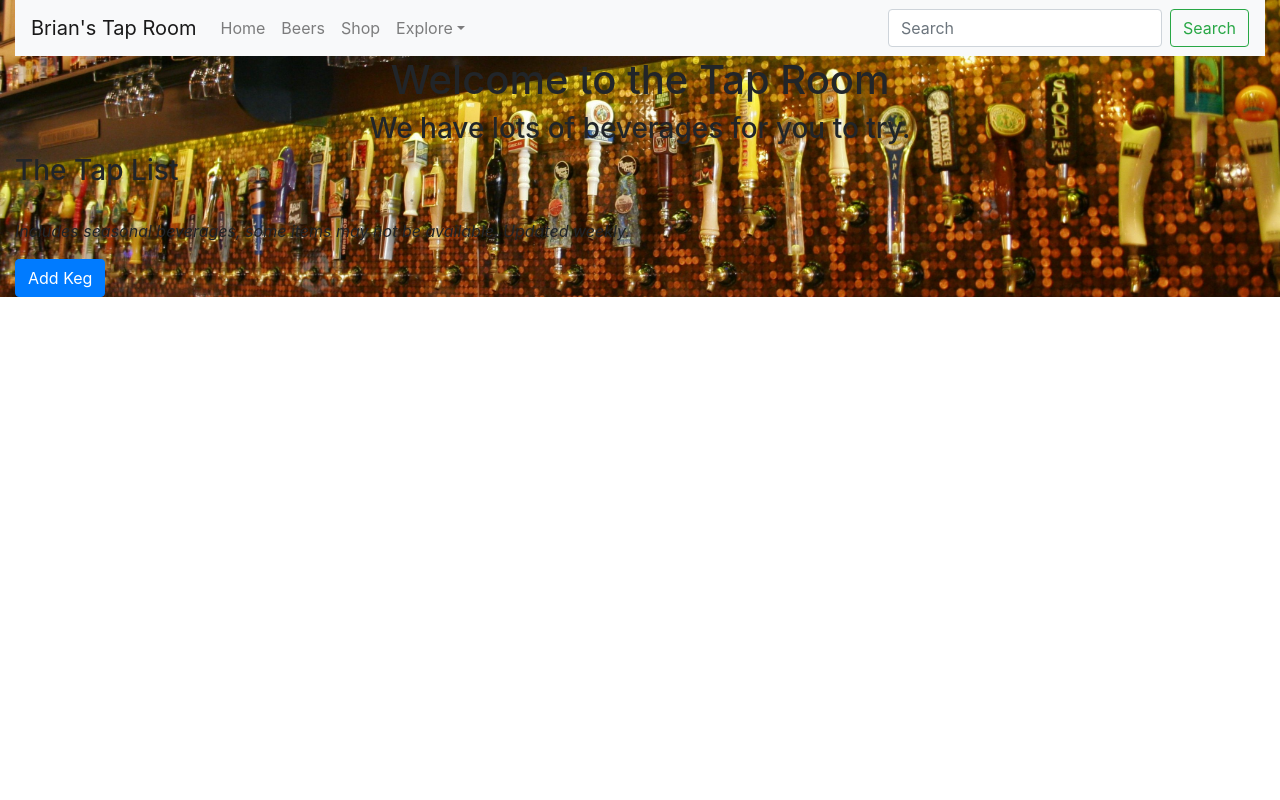
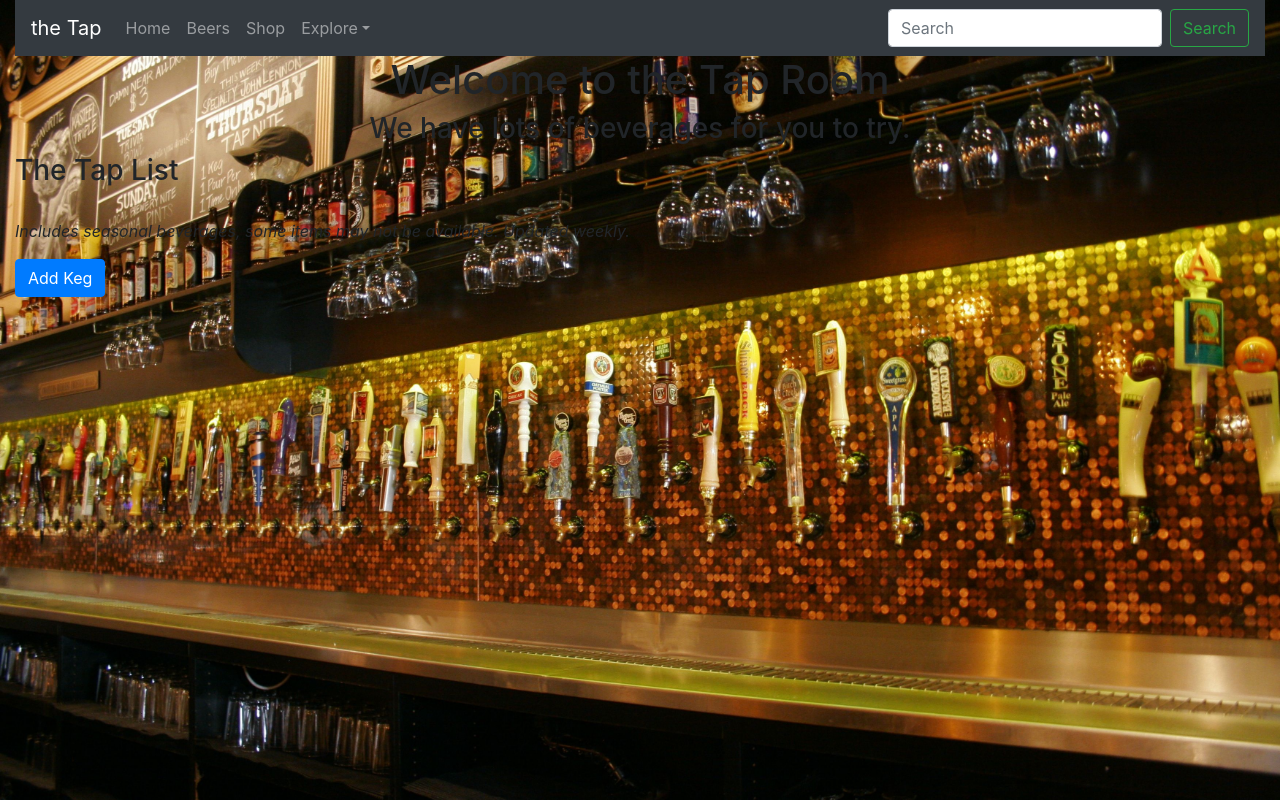
Before and after one commit to brianharv/taproom_redux, a React (Create React App) app: page / in a window 1280 px wide. Built offline with nearby package versions, Linux system fonts and the light colour scheme.

Commit message:
change navbar color scheme

```diff
--- a/src/App.css
+++ b/src/App.css
@@ -1,3 +1,4 @@
+
 .App {
   text-align: center;
 }
@@ -37,9 +38,9 @@
   }
 }
 
-.container-fluid {
+  .container-fluid {
   background-image: url("./images/taproom_wallpaper.jpg");
-  /* position: fixed; */
+  position: fixed;
   min-width: 100%;
   min-height: 100%;
   background-size: cover;
--- a/src/components/App.js
+++ b/src/components/App.js
@@ -2,7 +2,6 @@ import React from "react";
 import '../App.css';
 import Header from "./Header";
 import Body from "./Body";
-// import taproom_wallpaper from './../images/taproom_wallpaper.jpg';
 
 
 
@@ -12,7 +11,6 @@ function App() {
     <React.Fragment>
       <div className="container-fluid">
         <Header/>
-        {/* <img src={taproom_wallpaper} alt="background"></img> */}
         <Body/>
       </div>
     </React.Fragment>
--- a/src/components/Navbar.js
+++ b/src/components/Navbar.js
@@ -11,8 +11,8 @@ import Button from 'react-bootstrap/Button';
 function NavBar() {
   return(
     <React.Fragment>
-      <Navbar bg="light" expand="lg">
-      <Navbar.Brand href="#home">Brian's Tap Room</Navbar.Brand>
+        <Navbar bg="dark" variant="dark" expand="lg">
+        <Navbar.Brand href="#home">the Tap</Navbar.Brand>
         <Navbar.Toggle aria-controls="basic-navbar-nav" />
           <Navbar.Collapse id="basic-navbar-nav">
             <Nav className="mr-auto">
--- a/src/components/Splash.js
+++ b/src/components/Splash.js
@@ -5,7 +5,7 @@ import React from 'react';
 function Splash(){
   return(
     <React.Fragment>
-      <div className="text-center">
+      <div className="text-center" >
         <h1>Welcome to the Tap Room</h1>
         <h3>We have lots of beverages for you to try.</h3>
       </div>
```
Lines whose indentation alone changed are shown as unchanged.
